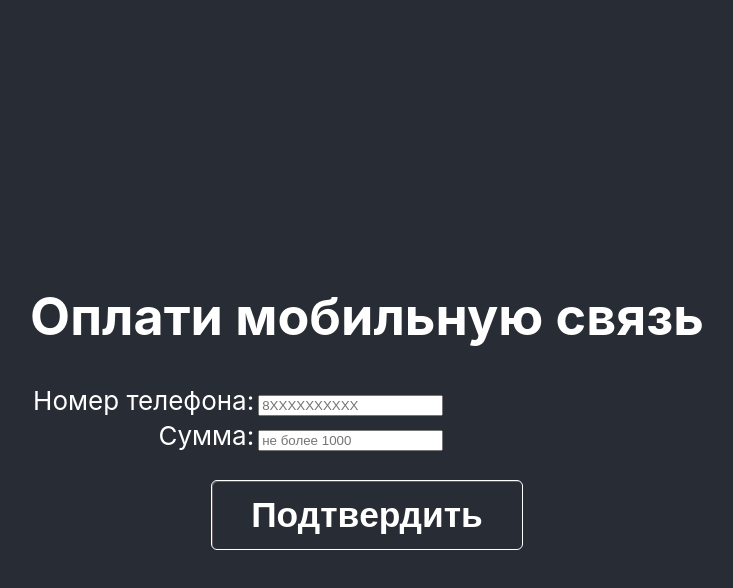
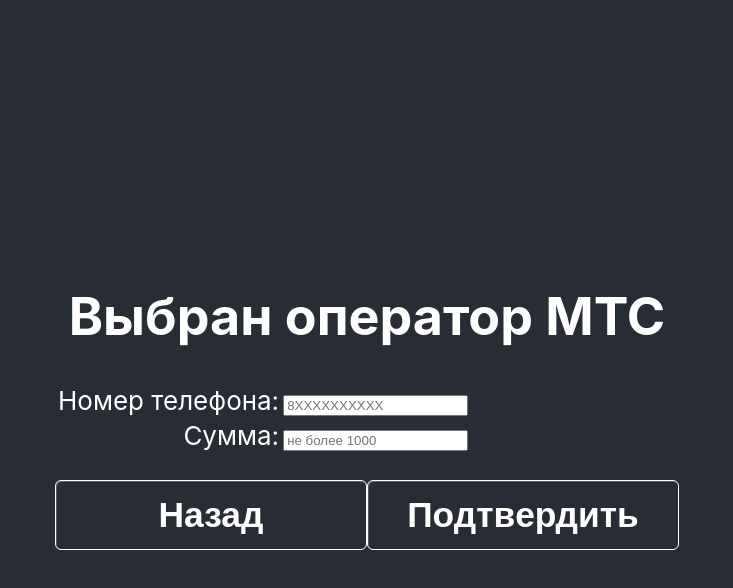
Before and after one commit to Sivkov/Terminal_brave_dev, a React (Create React App) app: page / in a window 1280 px wide. Both pictures are taken after a click on the button "MTC". Shown: the top 588 px of the page, without its empty margins (273-1006 px from the left). Built offline with nearby package versions, Linux system fonts and the light colour scheme; the HTML template or start-up script is replaced by a standard one.

Commit message:
common logic components

```diff
--- a/src/App.js
+++ b/src/App.js
@@ -2,30 +2,30 @@
 import './App.css';
 import { UserForm } from './UserForm';
 import { ButtonsDisplay } from './ButtonsDisplay';
+import { WaitingServer } from './WaitingServer';
 
 
-function nextPanel () {
-    this.setState(prevState => {
-      return {
-        payActive: prevState.payActive + 1
-      }
-  })
-}
 
 class App extends React.Component {
   constructor() {
       super()
-      this.state = { payActive: 1 }
+      this.state = { payActive: 1, operator: '', mobile: '', phone : '', sum : ''  }
       this.nextPanel = this.nextPanel.bind(this)
   }
 
-   nextPanel () {
+   nextPanel (step, mobile, phone, sum) {
+
+      console.log (this.state.sum)
       this.setState(prevState => {
           return {
-          payActive: prevState.payActive + 1
+          payActive: prevState.payActive + step
         }
-    })
-  }
+      })
+      this.setState({operator : mobile, phone: phone, sum: sum })
+
+      console.log ("сумма"+this.state.sum)
+
+          }
 
   render() {
 
@@ -34,16 +34,23 @@
         <div className="App" >
             <header className="App-header">
                 {/*выбор оператора*/}
-                {this.state.payActive== 1 ? < ButtonsDisplay steps={this.nextPanel} />  :  '' }
+                {this.state.payActive== 1 ? < ButtonsDisplay steps={this.nextPanel}
+                     />  :  '' }
 
                 {/*ввод данных в форму*/}
-                {this.state.payActive== 2 ? < UserForm  steps={this.nextPanel} />  : '' }
+                {this.state.payActive== 2 ? < UserForm  steps={this.nextPanel} operator={this.state.operator}
+                 />  : '' }
 
                 {/* ожидание ответа */}
-                {this.state.payActive==  3 ? < MobileServiceCard />  : '' }
+                {this.state.payActive==  3 ? < WaitingServer
 
-                {/*ответ от сервера
-                //возврат в шаг первый*/}
+                operator={this.state.operator}
+                phone={this.state.phone}
+                sum={this.state.sum}
+
+                />  : '' }
+
+                {/* возврат в шаг первый*/}
             </header>
         </div>
       )
@@ -51,14 +58,5 @@
 }
 
 
-function MobileServiceCard(props) {
-    return (
-        <div className="App">
-            <h2>Идет обработка вашего запроса...</h2>
-        </div>
-  )
-}
-
-
 
 export default App;
--- a/src/ButtonsDisplay.js
+++ b/src/ButtonsDisplay.js
@@ -10,17 +10,11 @@
     }
 
     chooseService (e) {
-
         this.setState({
-          payReciever: 34
+           payReciever: e.target.alt
         })
-
-        alert ("id кнокпи" + e.target.id );
-        console.log ('id кнопки'+e.target.id)
-
-        this.props.steps()
-
-    }
+        this.props.steps(1, e.target.alt )
+     }
 
   render() {
 
@@ -29,21 +23,21 @@
     <div>
        <h1>Оплати мобильную связь</h1>
 
-        <button className="button" id='0' value="МТС"
+        <button className="button" id='0'
             onClick={this.chooseService}>
-            <img src={`/images/0.png`} className="App-logo" alt="logo" />
+            <img src={`/images/0.png`} className="App-logo" alt="MTC" />
             <h2>MTC</h2>
         </button>
 
         <button className="button" id='1'
             onClick={this.chooseService}>
-            <img src={`/images/1.png`} className="App-logo" alt="logo" />
+            <img src={`/images/1.png`} className="App-logo" alt="Билайн" />
             <h2>Билайн</h2>
         </button>
 
         <button className="button" id='2'
             onClick={this.chooseService}>
-            <img src={`/images/2.png`} className="App-logo" alt="logo" />
+            <img src={`/images/2.png`} className="App-logo" alt="Мегафон" />
             <h2>Мегафон</h2>
         </button>
 
--- a/src/UserForm.js
+++ b/src/UserForm.js
@@ -12,6 +12,8 @@
         this.onSumChange = this.onSumChange.bind(this);
         this.handleSubmit = this.handleSubmit.bind(this);
         this.chooseService = this.chooseService.bind(this)
+        this.stepBack = this.stepBack.bind(this)
+
      }
 
     validateSum(sum) {
@@ -52,17 +54,21 @@
     }
 
       chooseService () {
-          this.props.steps()
+          this.props.steps( 1, this.props.operator, this.state.phone, this.state.sum)
+
       }
 
+      stepBack() {
+          this.props.steps(-1)
+      }
+
+
+
       render() {
-    { /* var phoneColor = this.state.phoneValid===true?"green":"red";
-             var sumColor = this.state.sumValid===true?"green":"red";*/
-      }
+
           return (
-
-          <form onSubmit={this.handleSubmit}>
-              <h1>Оплати мобильную связь</h1>
+           <form onSubmit={this.handleSubmit}>
+              <h1>Выбран оператор {this.props.operator}</h1>
               <table>
                   <tbody>
                       <tr>
@@ -94,7 +100,9 @@
                   </tbody>
                 </table>
                 <p></p>
+                <input type="submit" className="button" value="Назад"  onClick={this.stepBack}/>
                 <input type="submit" className="button" value="Подтвeрдить" />
-            </form>);
+            </form>
+         );
   }
 }
--- /dev/null
+++ b/src/WaitingServer.js
@@ -0,0 +1,30 @@
+import React from 'react';
+export class WaitingServer extends React.Component {
+        constructor() {
+            super();
+            this.state = {operationSuccess : ''}
+        }
+
+        componentDidMount() {
+            const URL = "http://example.com/";
+            fetch(URL).then(res => res.json()).then(json => {
+              this.setState({ operationSuccess: !this.state.operationSuccess });
+            });
+          }
+
+
+    render (
+
+
+
+    ) {
+        return (
+            <div className="App">
+                <h2>Идет обработка вашего запроса...</h2>
+                <h3>Сумма: {this.props.sum}</h3>
+                <h3>Номер: {"+7 ("+this.props.phone.slice(1,4)+") "+
+                this.props.phone.slice(4,7)+'-'+this.props.phone.slice(7,9)+'-'+this.props.phone.slice(9,11)} </h3>
+            </div>
+        )
+    }
+}
```
